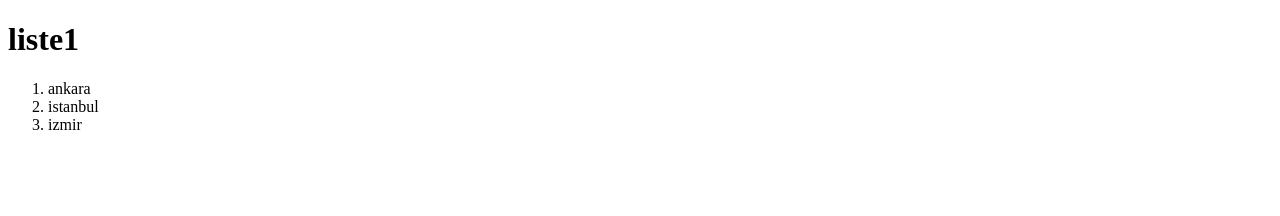
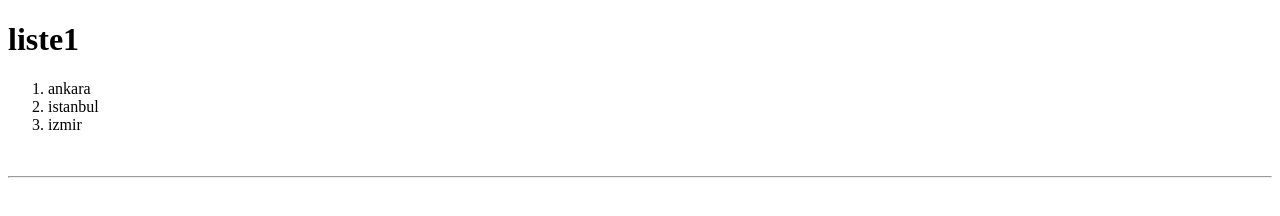
Before and after one commit to Caner93Ed/t100, a plain HTML site: page index.html in a window 1280 px wide. Drawn offline with Linux system fonts and the light colour scheme.

Commit message:
fourth commit

```diff
--- a/index.html
+++ b/index.html
@@ -12,6 +12,6 @@
         <li>ankara</li>
         <li>istanbul</li>
         <li>izmir</li>
-    </ol>
+    </ol><br><hr>
 </body>
 </html>
```
